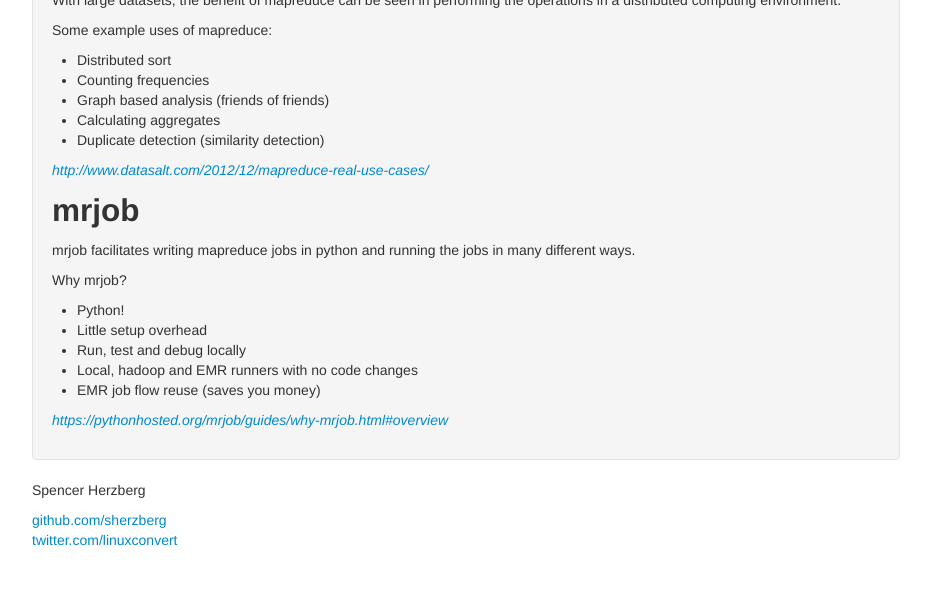
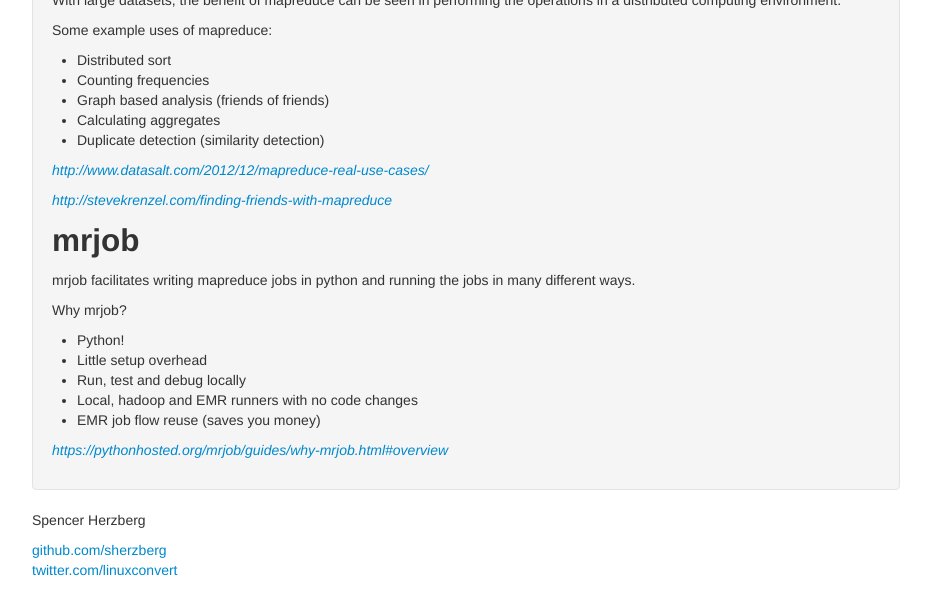
Before and after one commit to sherzberg/mrjob-workshop, a Jekyll site: the page built from pages/intro.md, in a window 1280 px wide. Shown: the part 570-1160 px from the top of the page, without its empty margins (98-1029 px from the left). Built offline with Jekyll 4.4.1, drawn with Linux system fonts in a browser that asks for light colours; nearby versions of some CDN libraries; Markdown is read by kramdown in place of the engine named in the settings; before the commit the page ends 1130 px from its top, so only the background shows below that; some of the changed lines change nothing that is shown.

Commit message:
good friends of friends implementation

```diff
--- a/pages/intro.md
+++ b/pages/intro.md
@@ -23,6 +23,8 @@
 
 *[http://www.datasalt.com/2012/12/mapreduce-real-use-cases/](http://www.datasalt.com/2012/12/mapreduce-real-use-cases/)*
 
+*[http://stevekrenzel.com/finding-friends-with-mapreduce](http://stevekrenzel.com/finding-friends-with-mapreduce)*
+
 mrjob
 -----
 
```
